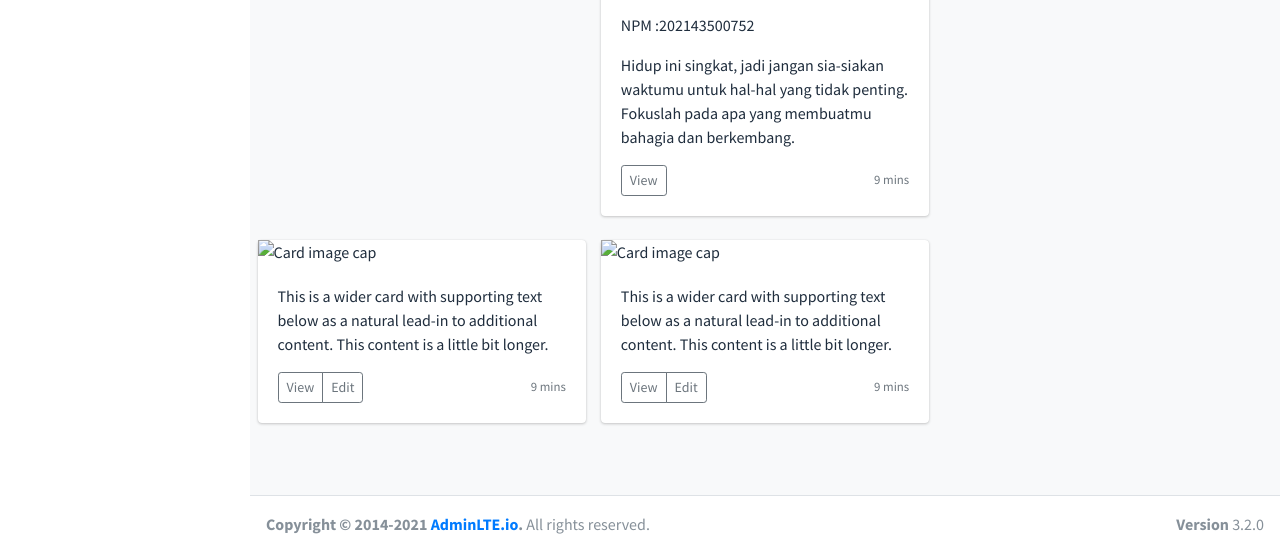
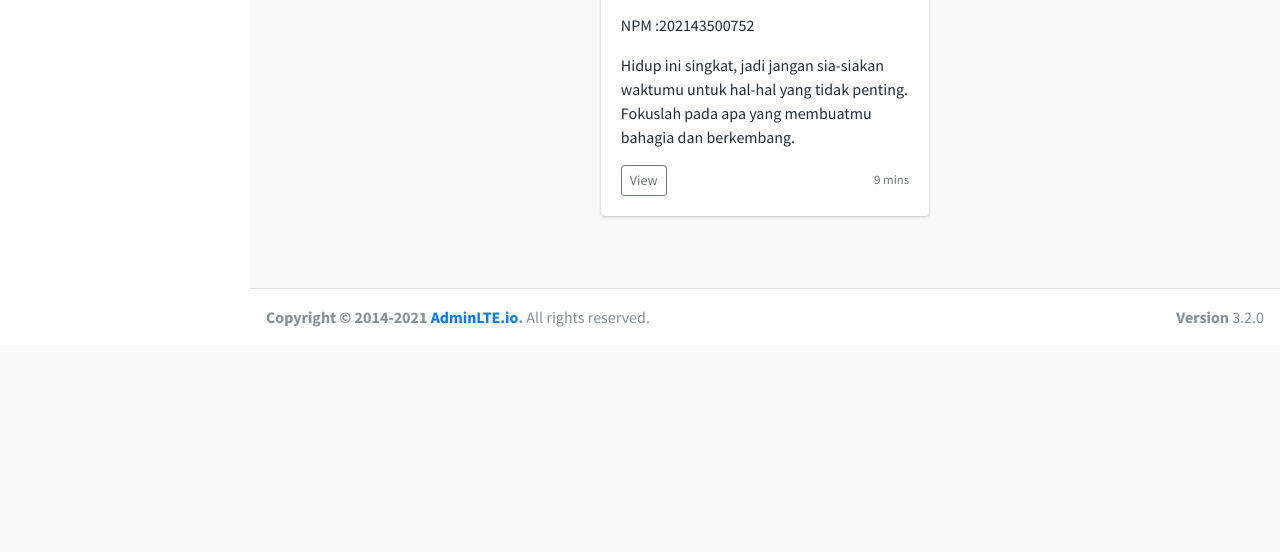
Before and after one commit to rifkias/Unindra-PWL-Kelompok8, a PHP site: page /202143500714/about-us in a window 1280 px wide. Shown: the part 1834-2386 px from the top of the page. After the commit the page ends 2161 px from the top, so only its background shows below. Run offline with PHP 8.4, Linux system fonts and the light colour scheme; the visitor is signed in with stand-in values (Sample User, id 1); some libraries are stand-ins or nearby versions.

Commit message:
remove unused aboutis

```diff
--- a/page/about-us/aboutUs.php
+++ b/page/about-us/aboutUs.php
@@ -130,37 +130,6 @@
                         </div>
                     </div>
                 </div>
-
-                <div class="col-md-4">
-                    <div class="card mb-4 box-shadow">
-                        <img class="card-img-top" data-src="holder.js/100px225?theme=thumb&bg=55595c&fg=eceeef&text=Thumbnail" alt="Card image cap" />
-                        <div class="card-body">
-                            <p class="card-text">This is a wider card with supporting text below as a natural lead-in to additional content. This content is a little bit longer.</p>
-                            <div class="d-flex justify-content-between align-items-center">
-                                <div class="btn-group">
-                                    <button type="button" class="btn btn-sm btn-outline-secondary">View</button>
-                                    <button type="button" class="btn btn-sm btn-outline-secondary">Edit</button>
-                                </div>
-                                <small class="text-muted">9 mins</small>
-                            </div>
-                        </div>
-                    </div>
-                </div>
-                <div class="col-md-4">
-                    <div class="card mb-4 box-shadow">
-                        <img class="card-img-top" data-src="holder.js/100px225?theme=thumb&bg=55595c&fg=eceeef&text=Thumbnail" alt="Card image cap" />
-                        <div class="card-body">
-                            <p class="card-text">This is a wider card with supporting text below as a natural lead-in to additional content. This content is a little bit longer.</p>
-                            <div class="d-flex justify-content-between align-items-center">
-                                <div class="btn-group">
-                                    <button type="button" class="btn btn-sm btn-outline-secondary">View</button>
-                                    <button type="button" class="btn btn-sm btn-outline-secondary">Edit</button>
-                                </div>
-                                <small class="text-muted">9 mins</small>
-                            </div>
-                        </div>
-                    </div>
-                </div>
             </div>
         </div>
     </div>
```
